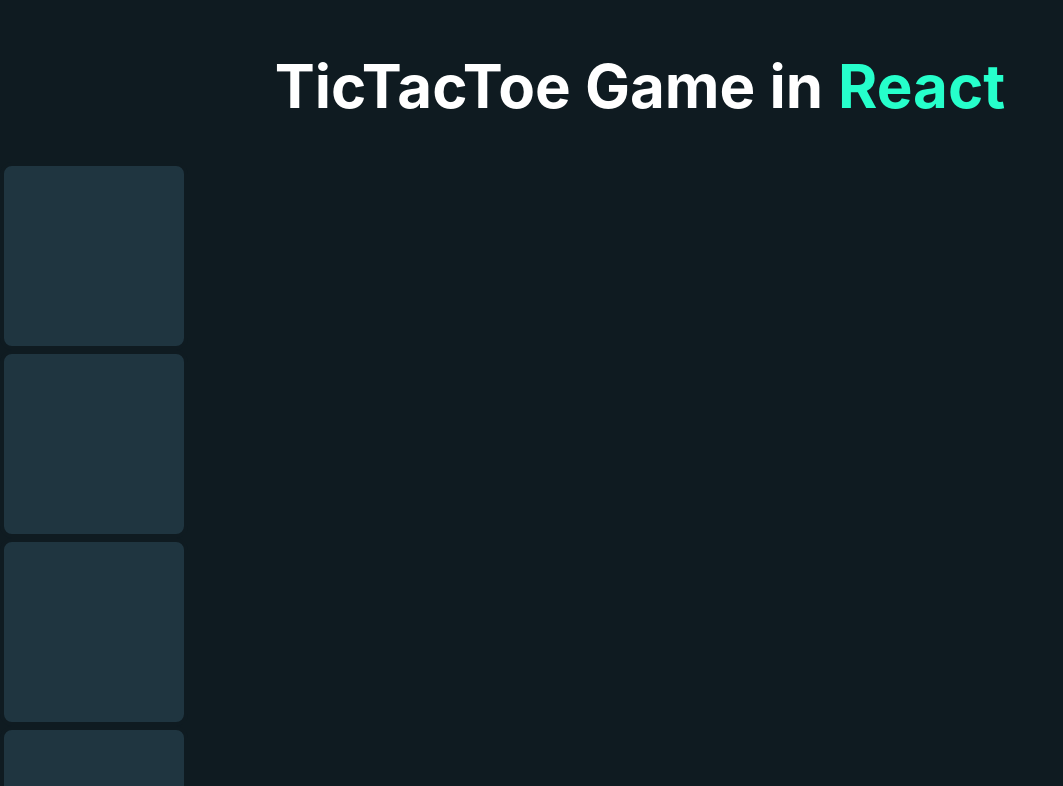
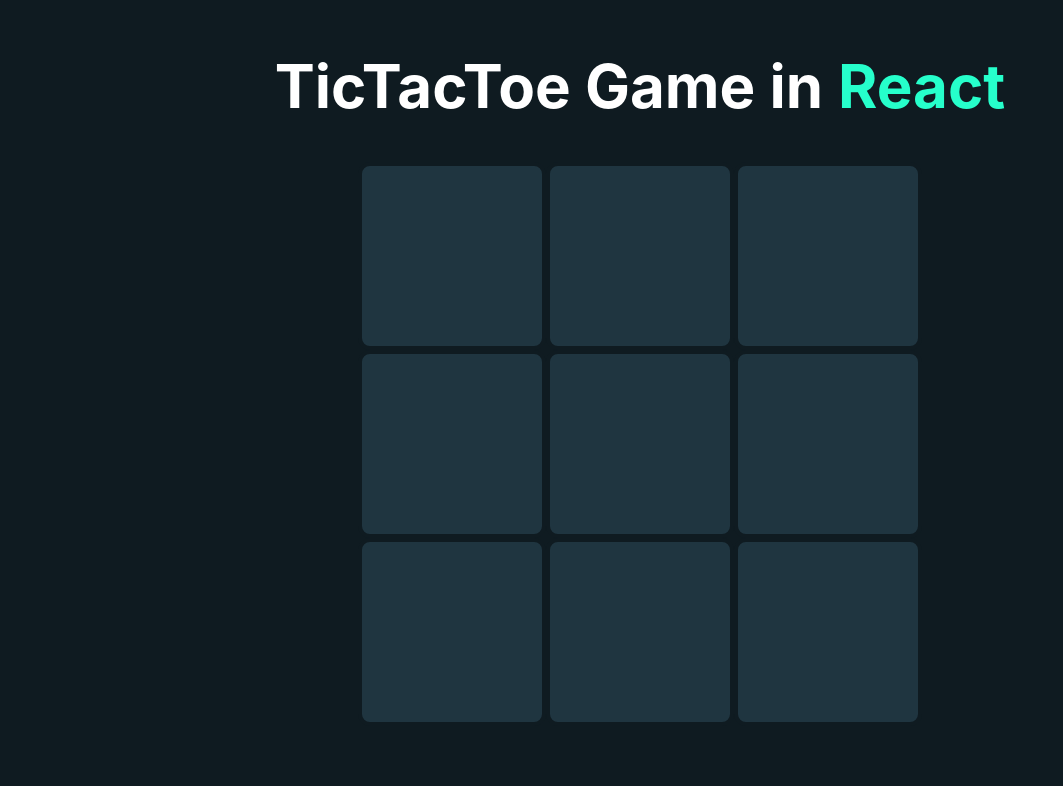
Before and after one commit to kanishkadz/TicTacToe-React, a React (Create React App) app in the folder tictactoe/: page / in a window 1280 px wide. Shown: the top 786 px of the page, without its empty margins (0-1063 px from the left). Built offline with nearby package versions, Linux system fonts and the light colour scheme.

Commit message:
Update TicTacToe.css

```diff
--- a/tictactoe/src/Components/TicTacToe/TicTacToe.css
+++ b/tictactoe/src/Components/TicTacToe/TicTacToe.css
@@ -35,3 +35,9 @@
     border-radius: 12px;
     cursor: pointer;
 }
+.board{
+    height: 600px;
+    width: 564px;
+    display: flex;
+    margin: auto;
+}
```
